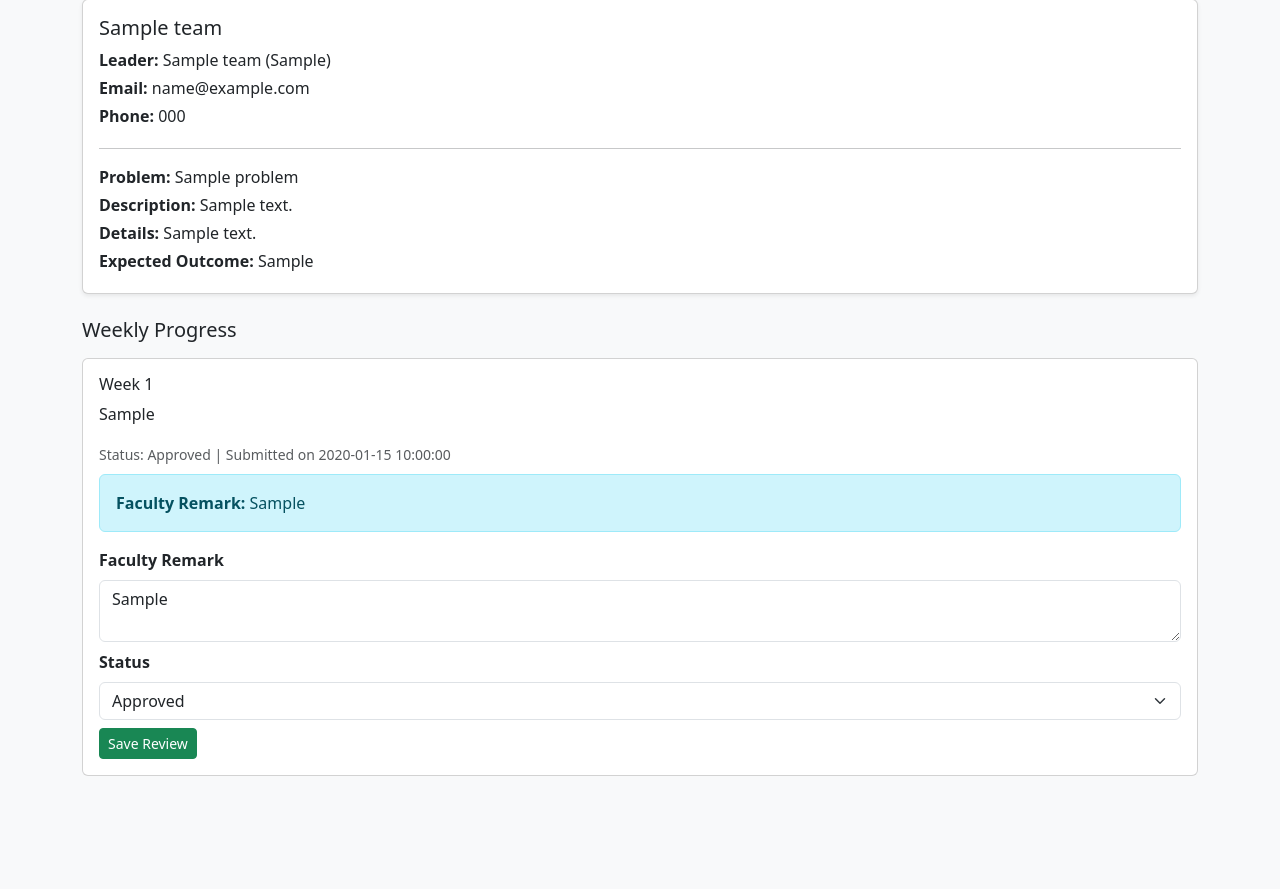
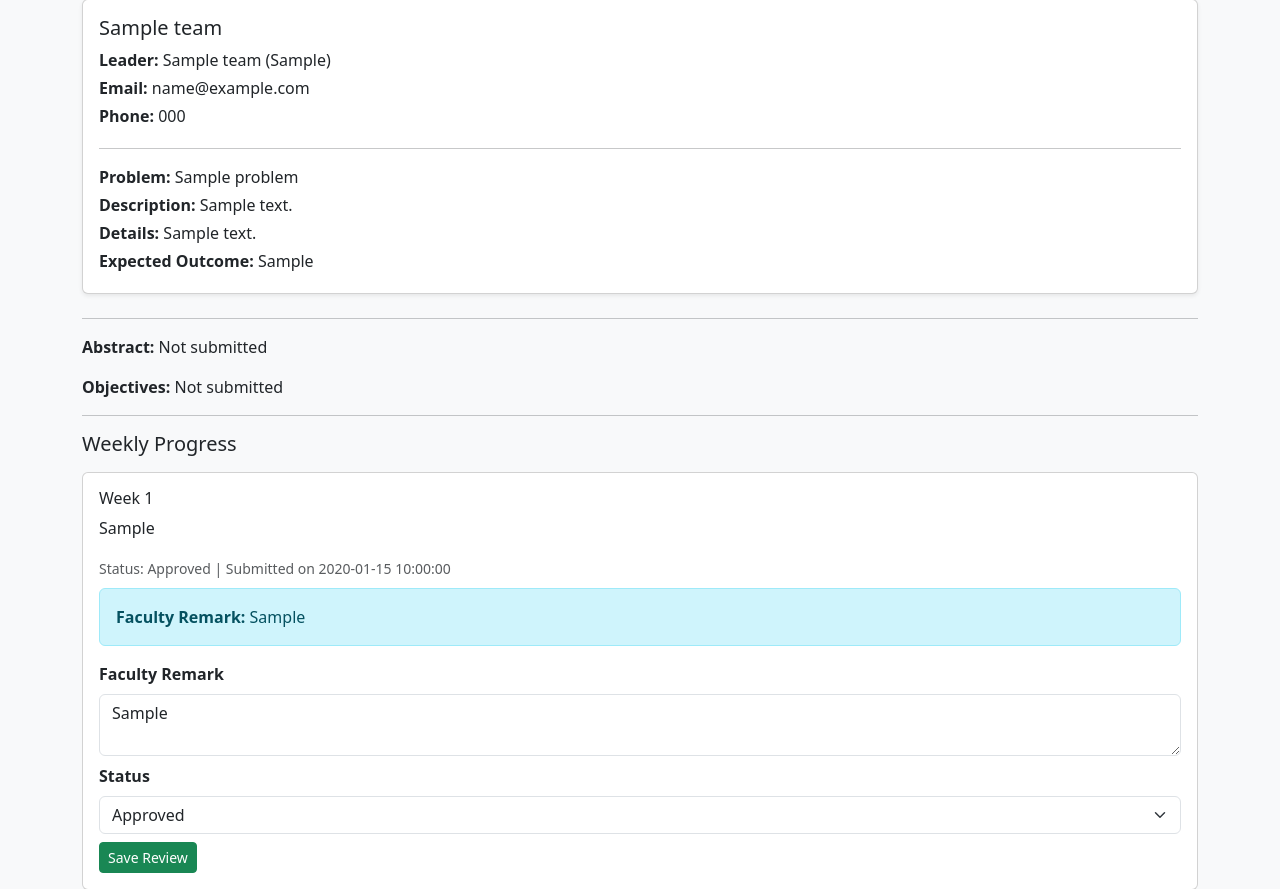
Before and after one commit to abhijithhv-rnsit/rnsit-multidisciplinary_project_2025-26, a Flask app: page /faculty/team/1 in a window 1280 px wide. Shown: the part 126-1015 px from the top of the page. Before the commit the page ends 902 px from the top, so only its background shows below. Run offline with Flask 3, Linux system fonts and the light colour scheme; the visitor is signed in with stand-in values (Sample User, id 1); tables that the repository leaves empty hold one stand-in row (values such as "Sample post").

Commit message:
Update faculty_team_details.html

```diff
--- a/templates/faculty_team_details.html
+++ b/templates/faculty_team_details.html
@@ -25,7 +25,10 @@
         <p class="mb-1"><strong>Details:</strong> {{ team.problem_details }}</p>
         <p class="mb-1"><strong>Expected Outcome:</strong> {{ team.expected_outcome }}</p>
     </div>
-
+    <hr>
+    <p><strong>Abstract:</strong> {{ team.abstract or "Not submitted" }}</p>
+    <p><strong>Objectives:</strong> {{ team.objectives or "Not submitted" }}</p>
+    <hr>
     <h5 class="mb-3">Weekly Progress</h5>
 
     {% if progress_list and progress_list|length > 0 %}
```
